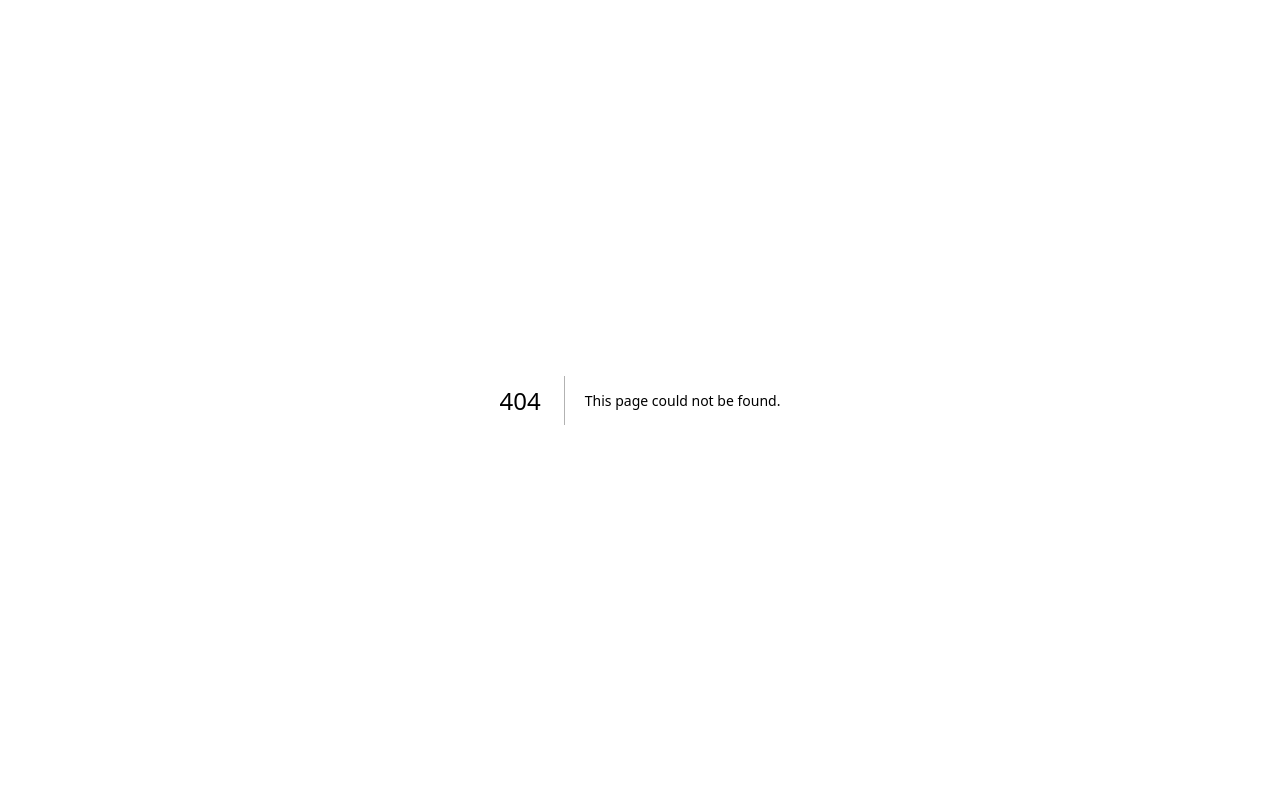
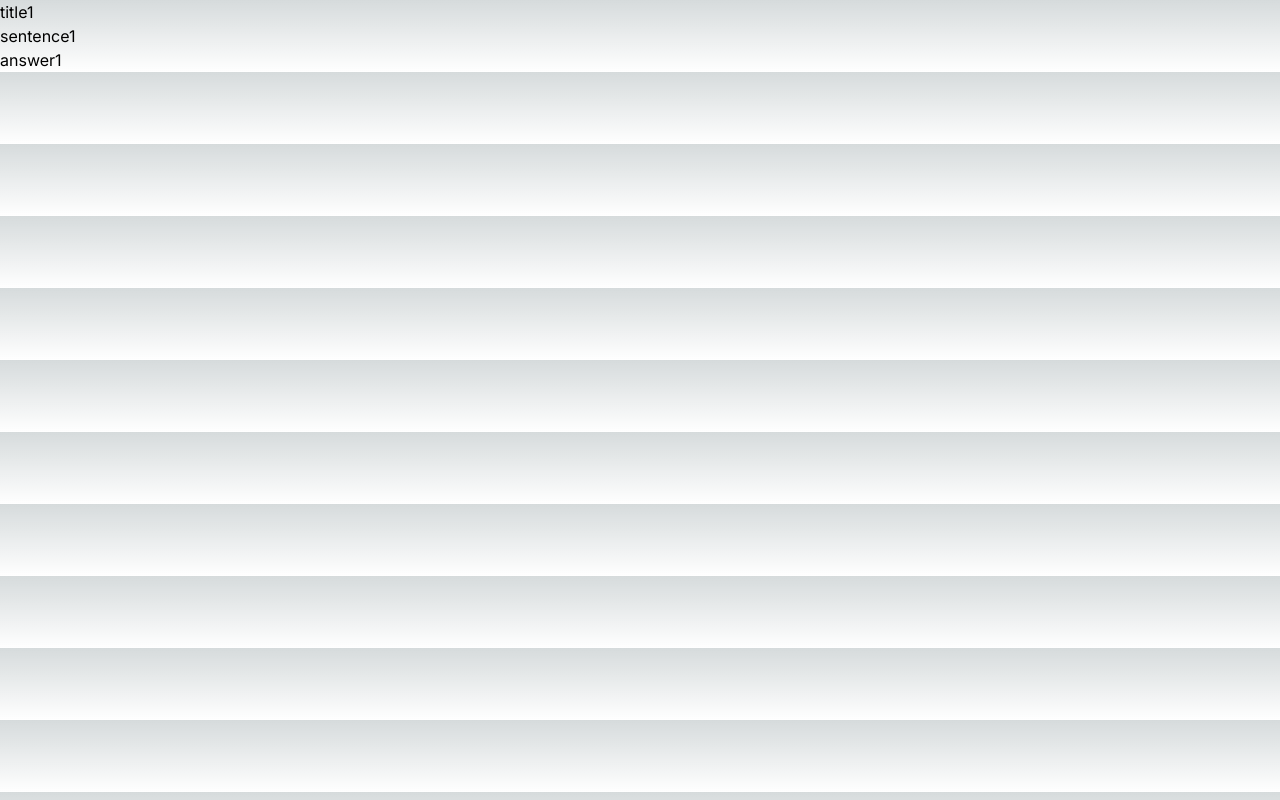
Before and after one commit to matsumura-lvgs/umigame-no-soup, a Next.js app: page /top in a window 1280 px wide. Before the commit this address had no page. Built offline with nearby package versions, Linux system fonts and the light colour scheme.

Commit message:
[add] topページの作成

```diff
--- /dev/null
+++ b/src/app/top/page.tsx
@@ -0,0 +1,31 @@
+type Question = {
+  id: number;
+  title: string;
+  sentence: string;
+  answer: string;
+};
+
+const Top = () => {
+  const questions: Question[] = [
+    {
+      id: 1,
+      title: "title1",
+      sentence: "sentence1",
+      answer: "answer1",
+    },
+  ];
+
+  return (
+    <div>
+      {questions.map((question) => (
+        <div key={question.id}>
+          <p>{question.title}</p>
+          <p>{question.sentence}</p>
+          <p>{question.answer}</p>
+        </div>
+      ))}
+    </div>
+  );
+};
+
+export default Top;
```
